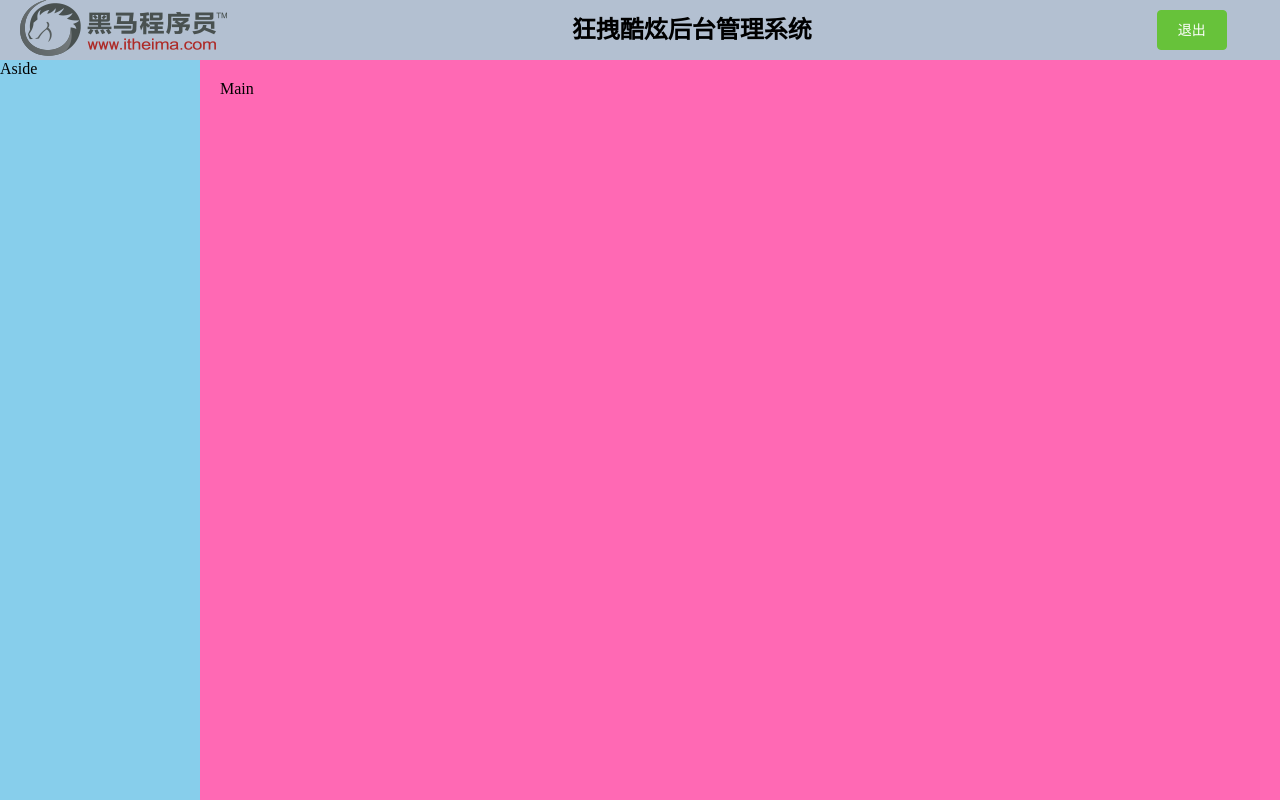
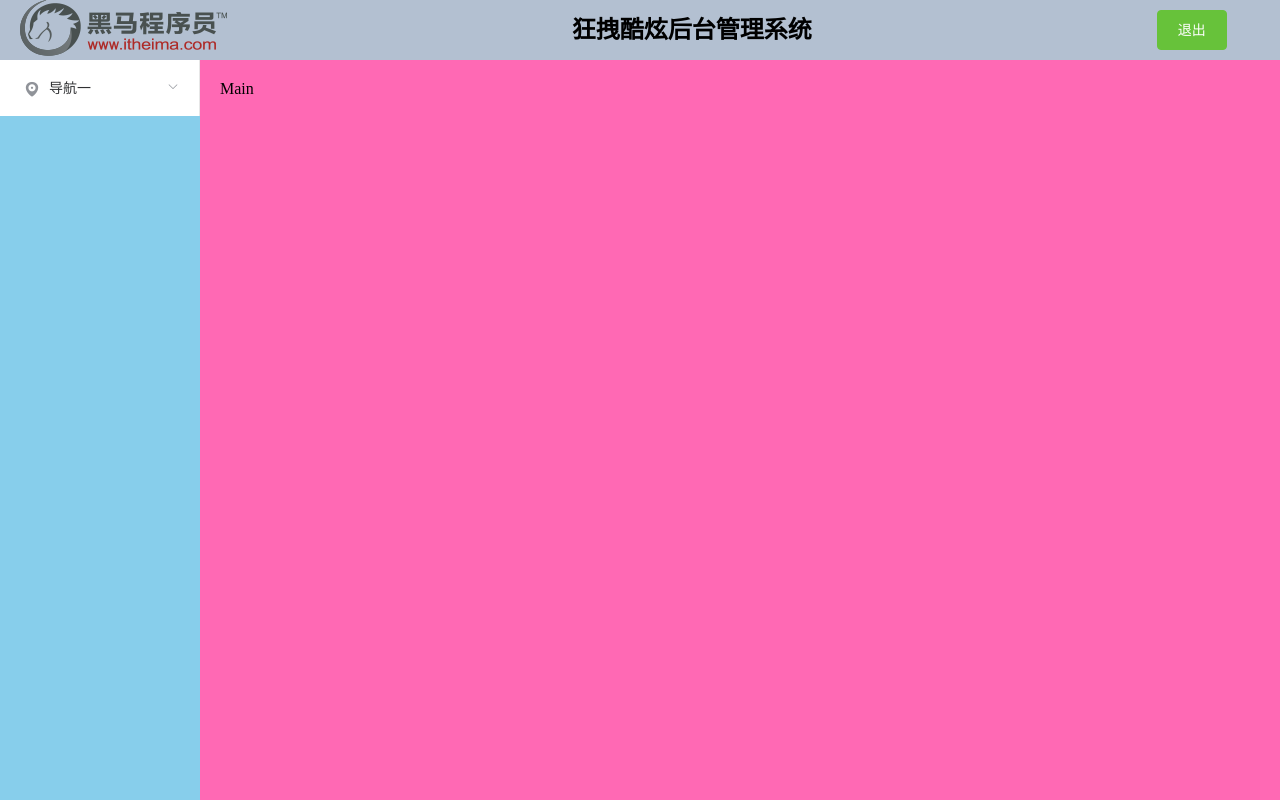
Before and after one commit to w-1311/manage-test, a Vue app: page /login in a window 1280 px wide. Built offline with nearby package versions, Linux system fonts and the light colour scheme.

Commit message:
完成首页侧边栏布局

```diff
--- a/src/components/index.vue
+++ b/src/components/index.vue
@@ -21,7 +21,22 @@
     </el-header>
     <el-container class="my-container">
       <!-- 侧边栏 -->
-      <el-aside class="my-aside" width="200px">Aside</el-aside>
+      <el-aside class="my-aside" width="200px">
+        <!-- 使用饿了么ui的 导航栏实现 -->
+        <el-menu default-active="2" class="el-menu-vertical-demo">
+          <el-submenu index="1">
+            <template slot="title">
+              <i class="el-icon-location"></i>
+              <span>导航一</span>
+            </template>
+            <el-menu-item index="1-1">
+              <!-- 字体图标class="el-icon-menu" -->
+              <span class="el-icon-menu"></span>选项1
+            </el-menu-item>
+          </el-submenu>
+        </el-menu>
+      </el-aside>
+
       <!-- 主体区域 -->
       <el-main class="my-main">Main</el-main>
     </el-container>
```
